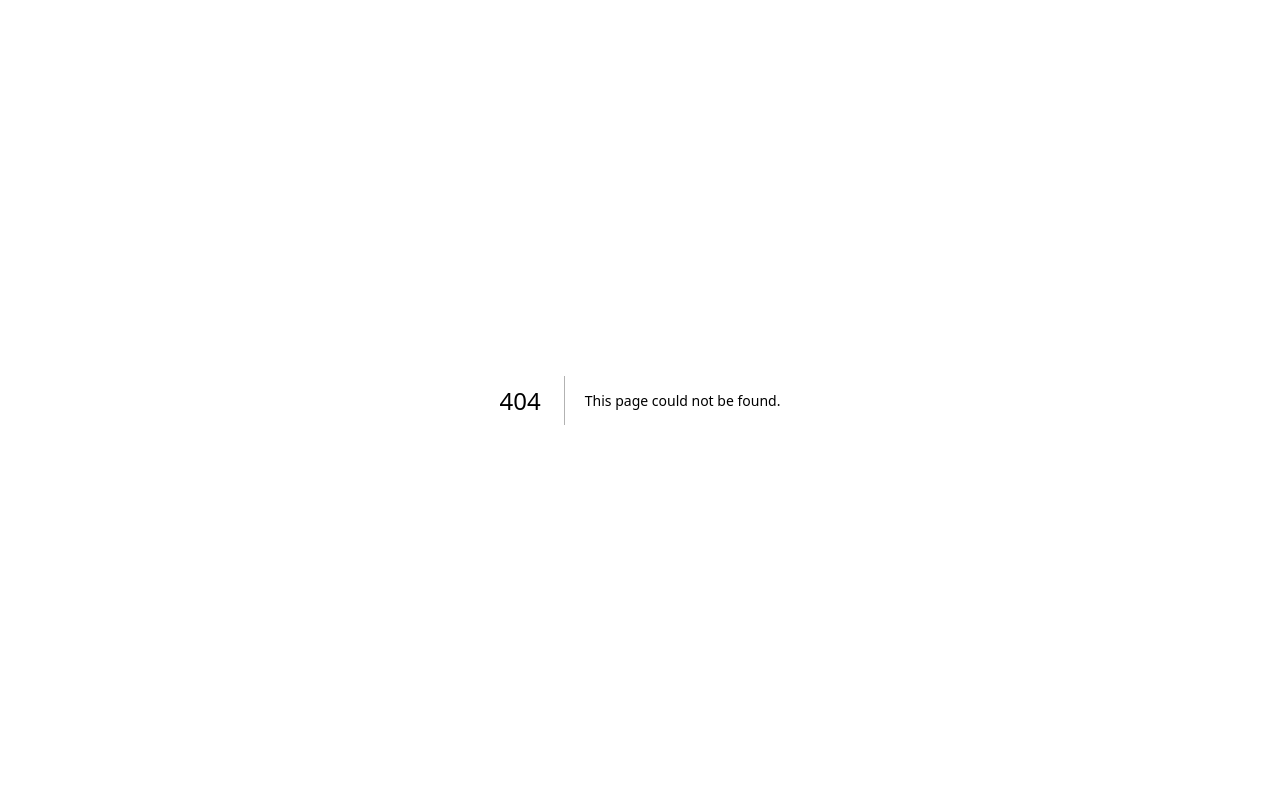
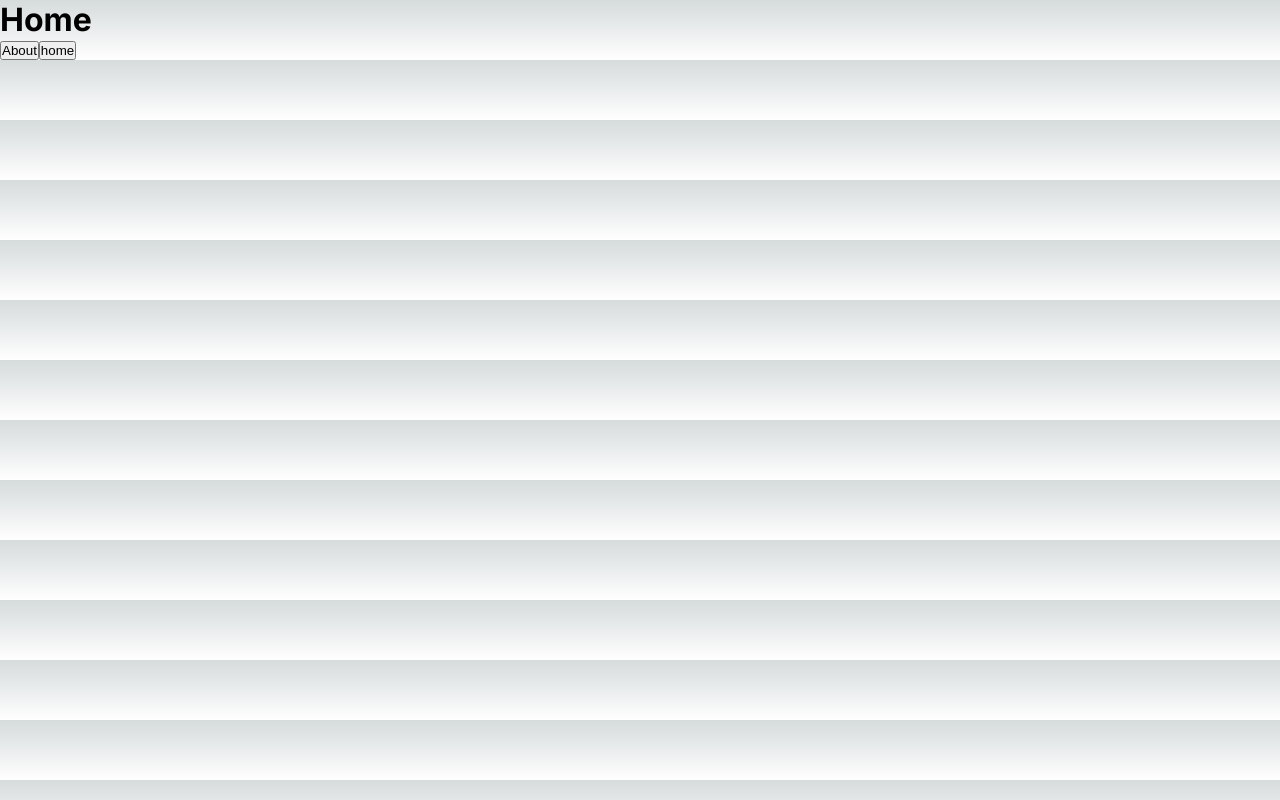
Before and after one commit to lunwingkit/nextjs-app-routing, a Next.js app: page /home in a window 1280 px wide. Before the commit this address had no page. Built offline with nearby package versions, Linux system fonts and the light colour scheme.

Commit message:
no message

```diff
--- /dev/null
+++ b/src/app/about/page.tsx
@@ -0,0 +1,5 @@
+export default function About() {
+    return (
+        <h1>Helow</h1>
+    );
+}
--- /dev/null
+++ b/src/app/home/page.tsx
@@ -0,0 +1,20 @@
+import Link from "next/link";
+
+export default function Home() {
+    return (
+        <>
+            <h1>Home</h1>
+            <Link href="/about">
+                <button>
+                    About
+                </button>
+            </Link>
+
+            <Link href="/home">
+                <button>
+                    home
+                </button>
+            </Link>
+        </>
+    );
+}
```
